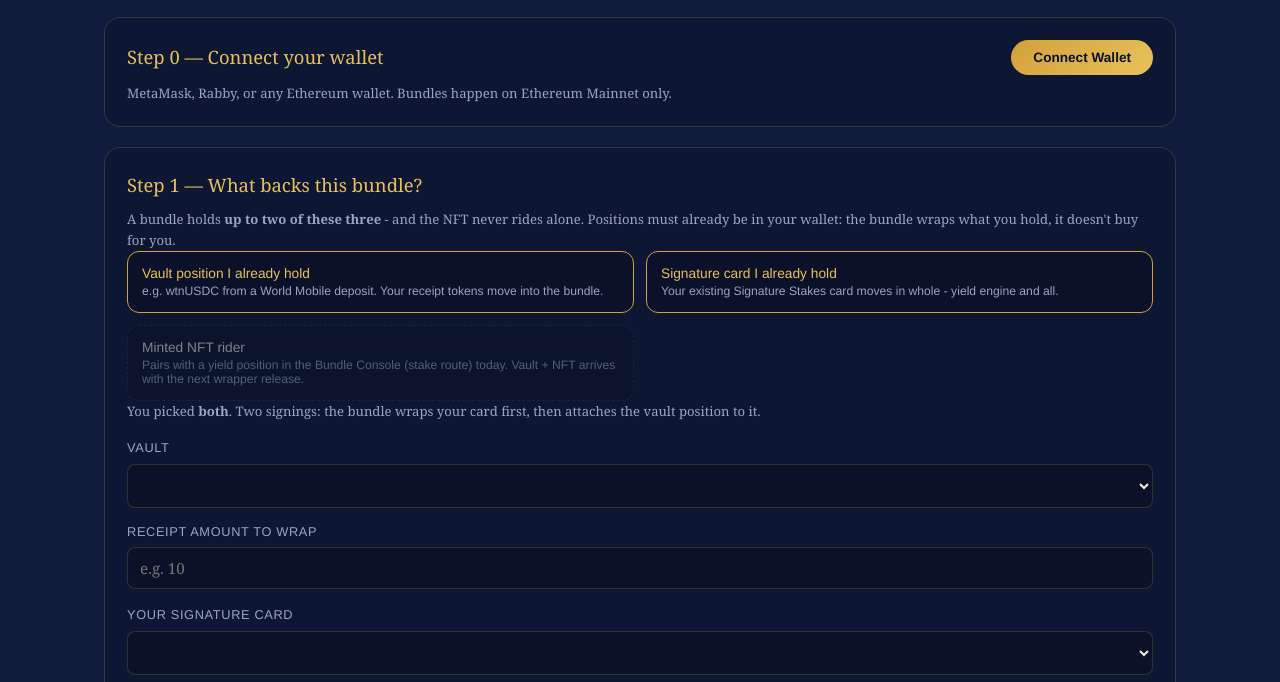
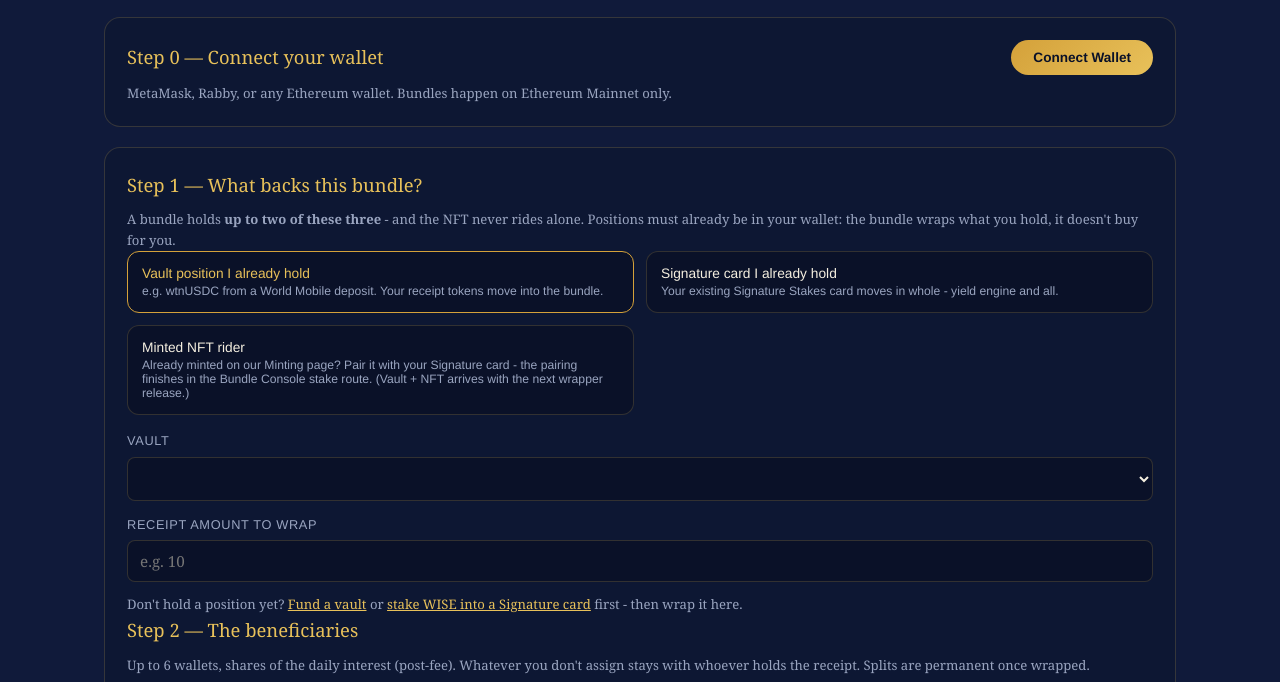
Before and after one commit to WiseStakeConsulting/website, a plain HTML site: page pbs-1/index.html in a window 1280 px wide. Both pictures are taken after a click on the button 380 px from the left and 2993 px from the top of the page. Shown: the part 2711-3393 px from the top of the page. Drawn offline with Linux system fonts and the light colour scheme.

Commit message:
nft public now

```diff
--- a/pbs-1/index.html
+++ b/pbs-1/index.html
@@ -152,7 +152,7 @@ footer.site a{color:var(--gold2);text-decoration:none}
     <div class="engines">
       <button id="eng-vault" class="sel" onclick="toggleEngine('vault')">Vault position I already hold<small>e.g. wtnUSDC from a World Mobile deposit. Your receipt tokens move into the bundle.</small></button>
       <button id="eng-card" onclick="toggleEngine('card')">Signature card I already hold<small>Your existing Signature Stakes card moves in whole - yield engine and all.</small></button>
-      <button id="eng-nft" class="soon" tabindex="-1">Minted NFT rider<small>Pairs with a yield position in the Bundle Console (stake route) today. Vault + NFT arrives with the next wrapper release.</small></button>
+      <button id="eng-nft" onclick="toggleEngine('nft')">Minted NFT rider<small>Already minted on our Minting page? Pair it with your Signature card - the pairing finishes in the Bundle Console stake route. (Vault + NFT arrives with the next wrapper release.)</small></button>
     </div>
     <p class="note" id="pairNote" style="display:none"></p>
     <div id="vaultPick" style="margin-top:16px">
@@ -196,6 +196,7 @@ footer.site a{color:var(--gold2);text-decoration:none}
     <div style="margin-top:16px;display:flex;gap:12px;flex-wrap:wrap">
       <button class="gold" id="approveBtn" onclick="doApprove()" style="padding:12px 26px;font-size:.9rem">1 &middot; Approve</button>
       <button class="gold" id="wrapBtn" onclick="doWrap()" style="padding:12px 26px;font-size:.9rem">2 &middot; Wrap the Bundle</button>
+      <div id="nftRoute" style="display:none;width:100%"><a class="btn btn-gold" href="/app/?nft=0xEda93378F2d17747657d16B7EEB4bAf2E4a46a94">Continue to the Bundle Console &rarr;</a></div>
     </div>
     <div class="status-line" id="wrapStatus"></div>
     <p class="ethscan" id="txLink" style="display:none"></p>
@@ -240,7 +241,7 @@ const CATEGORIES = [
  ['LEGACY','The reward for outliving it - or the inheritance that lands in days, not years.'],
  ['PODCAST','Show and episode support funded by the position behind it.']
 ];
-let provider=null, signer=null, wrapper=null, account=null, useVault=true, useCard=false, lastBundleId=0;
+let provider=null, signer=null, wrapper=null, account=null, useVault=true, useCard=false, useNft=false, lastBundleId=0;
 let vaultAddrs=[], vaultNames=[];
 let patrons=[];
 
@@ -292,18 +293,30 @@ function setCat(c){document.getElementById('catSel').value=c;
   st('wrapStatus','Category set to <b>'+c+'</b>.','ok');}
 
 function toggleEngine(which){
-  if(which==='vault')useVault=!useVault;
-  if(which==='card')useCard=!useCard;
-  if(!useVault&&!useCard){ // never leave zero selections
-    if(which==='vault')useCard=true;else useVault=true;
+  const pn=document.getElementById('pairNote');
+  if(which==='vault'){
+    if(useNft){ // NFT locks the pair to card + NFT (max two, and vault+NFT is not in V3)
+      pn.style.display='block';
+      pn.innerHTML='With the NFT rider on, your pair is <b>card + NFT</b>. Vault + NFT arrives with the next wrapper release.';
+      return;
+    }
+    useVault=!useVault;
+  }else if(which==='card'){
+    useCard=!useCard;
+    if(!useCard&&useNft)useNft=false; // NFT never rides alone
+  }else if(which==='nft'){
+    useNft=!useNft;
+    if(useNft){useCard=true;useVault=false;}
   }
+  if(!useVault&&!useCard&&!useNft)useVault=true; // never leave zero selections
   document.getElementById('eng-vault').classList.toggle('sel',useVault);
   document.getElementById('eng-card').classList.toggle('sel',useCard);
+  document.getElementById('eng-nft').classList.toggle('sel',useNft);
   document.getElementById('vaultPick').style.display=useVault?'block':'none';
   document.getElementById('cardPick').style.display=useCard?'block':'none';
-  const pn=document.getElementById('pairNote');
-  pn.style.display=(useVault&&useCard)?'block':'none';
-  pn.innerHTML='You picked <b>both</b>. Two signings: the bundle wraps your card first, then attaches the vault position to it.';
+  if(useVault&&useCard){pn.style.display='block';pn.innerHTML='You picked <b>both</b>. Two signings: the bundle wraps your card first, then attaches the vault position to it.';}
+  else if(useCard&&useNft){pn.style.display='block';pn.innerHTML='You picked <b>card + NFT rider</b>. The pairing finishes in the Bundle Console stake route: approve the stakes, approve the NFT, create the bundle.';}
+  else{pn.style.display='none';pn.innerHTML='';}
   updateWrapWhat();
 }
 
@@ -399,9 +412,20 @@ async function buildSpec(){
 
 function updateWrapWhat(){
   let t;
-  if(useVault&&useCard)t='You will approve the wrapper for your receipt tokens AND as card operator, then wrap the card, then attach the vault position. Three signings total, each shown before you sign.';
-  else if(useVault)t='You will approve the wrapper to hold your receipt tokens, then wrap them into the bundle.';
-  else t='You will approve the wrapper as a card operator, then wrap the selected card.';
+  const nftRoute=document.getElementById('nftRoute');
+  if(useCard&&useNft){
+    t='Your NFT rides with your Signature card. The Bundle Console handles the three signings (approve stakes, approve NFT, create the bundle) - continue below.';
+    nftRoute.style.display='block';
+    document.getElementById('approveBtn').style.display='none';
+    document.getElementById('wrapBtn').style.display='none';
+  }else{
+    nftRoute.style.display='none';
+    document.getElementById('approveBtn').style.display='';
+    document.getElementById('wrapBtn').style.display='';
+    if(useVault&&useCard)t='You will approve the wrapper for your receipt tokens AND as card operator, then wrap the card, then attach the vault position. Three signings total, each shown before you sign.';
+    else if(useVault)t='You will approve the wrapper to hold your receipt tokens, then wrap them into the bundle.';
+    else t='You will approve the wrapper as a card operator, then wrap the selected card.';
+  }
   document.getElementById('wrapWhat').textContent=t;
 }
 
@@ -430,6 +454,7 @@ async function doApprove(){
 
 async function doWrap(){
   try{
+    if(useNft){st('wrapStatus','Card + NFT pairing finishes in the Bundle Console - use the continue button above.','err');return;}
     if(!wrapper){st('wrapStatus','Connect your wallet first.','err');return;}
     const spec=await buildSpec();
     st('wrapStatus','Confirm in your wallet - wrapping the bundle...','wait');
```
